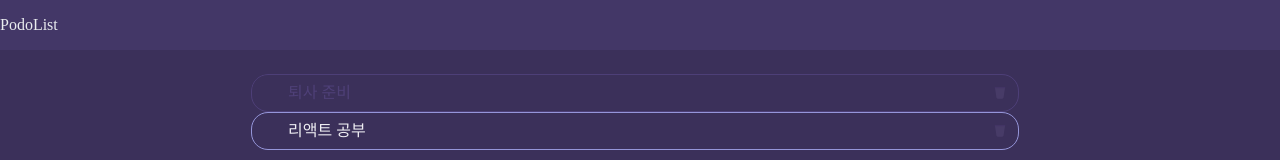
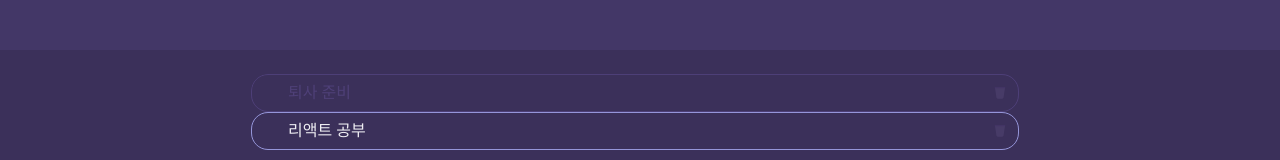
Before and after one commit to DoK6n/podo, a React (Create React App) app: page / in a window 1280 px wide. Shown: the top 160 px of the page. Built offline with nearby package versions, Linux system fonts and the light colour scheme.

Commit message:
feat: Add logo in navigation

```diff
--- a/src/components/base/Header.js
+++ b/src/components/base/Header.js
@@ -1,8 +1,12 @@
 import React from 'react';
-import { HeaderBlock } from '../../styles/base';
+import { HeaderBlock, NavBlock } from '../../styles/base';
 
 function Header() {
-  return <HeaderBlock>PodoList</HeaderBlock>;
+  return (
+    <HeaderBlock>
+      <NavBlock></NavBlock>
+    </HeaderBlock>
+  );
 }
 
 export default React.memo(Header);
```
Also changed, not shown: src/assets/logo.svg (added).
